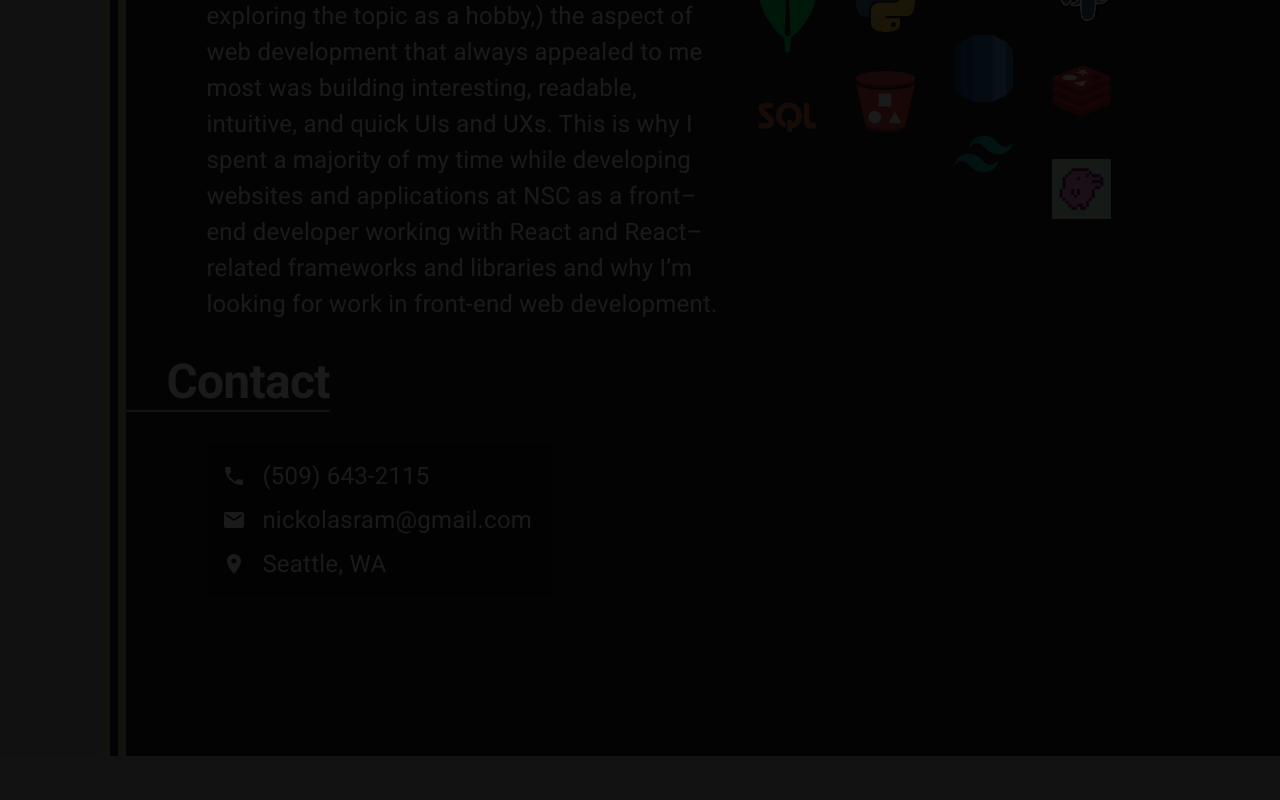
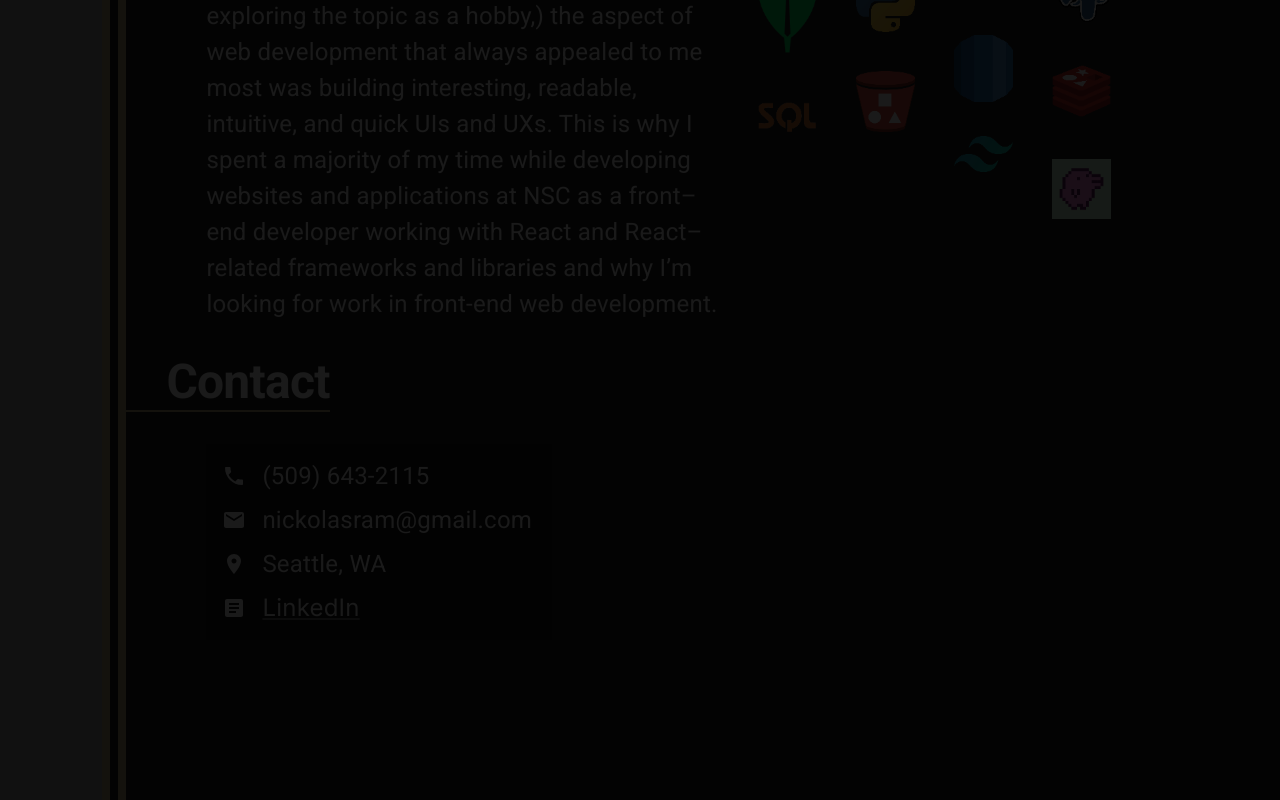
Before and after one commit to nickolasram/online-portfolio, a Next.js app: page / in a window 1280 px wide. Shown: the part 1774-2574 px from the top of the page. Before the commit the page ends 2530 px from the top, so only its background shows below. Built offline with nearby package versions, Linux system fonts and the light colour scheme; a web font is replaced by a local one.

Commit message:
contact box reactive

```diff
--- a/app/page.tsx
+++ b/app/page.tsx
@@ -16,6 +16,7 @@ import Logos from '@/components/Logos';
 import EmailIcon from '@mui/icons-material/Email';
 import LocationOnIcon from '@mui/icons-material/LocationOn';
 import LocalPhoneIcon from '@mui/icons-material/LocalPhone';
+import ArticleIcon from '@mui/icons-material/Article';
 
 const portfolioBGBox = {
   width: '100%',
@@ -280,10 +281,24 @@ export default function Home() {
           >
             <Typography variant='h1' pl={5} sx={{fontSize: '4rem', borderBottom: '2px solid #C5B485', width: 'fit-content', marginBottom: '2rem'}}>Contact</Typography>
             <Box sx={{marginTop: 0, marginBottom: '10rem', display: 'flex', gap: 3}}>
-              <Box ml={10} bgcolor='#111' p={2} sx={{ width: '30%', maxHeight: 'fit-content'}}>
-              <Typography mb={1.5} sx={[{display: 'flex', gap: '1rem', height: '2rem', overflow:'hidden', alignItems: 'center'}]}><LocalPhoneIcon /> (509) 643-2115</Typography>
+            <Box
+                bgcolor='#111'
+                p={2}
+                sx={
+                  {
+                    marginLeft: '24px',
+                    maxHeight: 'fit-content',
+                    [theme.breakpoints.up('md')]: {
+                      minWidth: 'fit-content',
+                      width: '30%',
+                      marginLeft: 10,
+                    }
+                    }
+                  }>
+                <Typography mb={1.5} sx={[{display: 'flex', gap: '1rem', height: '2rem', overflow:'hidden', alignItems: 'center'}]}><LocalPhoneIcon /> (509) 643-2115</Typography>
                 <Typography mb={1.5} sx={[{display: 'flex', gap: '1rem', height: '2rem', overflow:'hidden', alignItems: 'center'}]}><EmailIcon /> nickolasram@gmail.com</Typography>
-                <Typography sx={[{display: 'flex', gap: '1rem', height: '2rem', overflow:'hidden', alignItems: 'center'}]}><LocationOnIcon />Seattle, WA</Typography>
+                <Typography mb={1.5} sx={[{display: 'flex', gap: '1rem', height: '2rem', overflow:'hidden', alignItems: 'center'}]}><LocationOnIcon />Seattle, WA</Typography>
+                <Link href="https://www.linkedin.com/in/ramrezdev/" color='#fff' sx={[{display: 'flex', gap: '1rem', height: '2rem', overflow:'hidden', alignItems: 'center'}]}><ArticleIcon />LinkedIn</Link>
               </Box>
             </Box>
           </Box>
```
